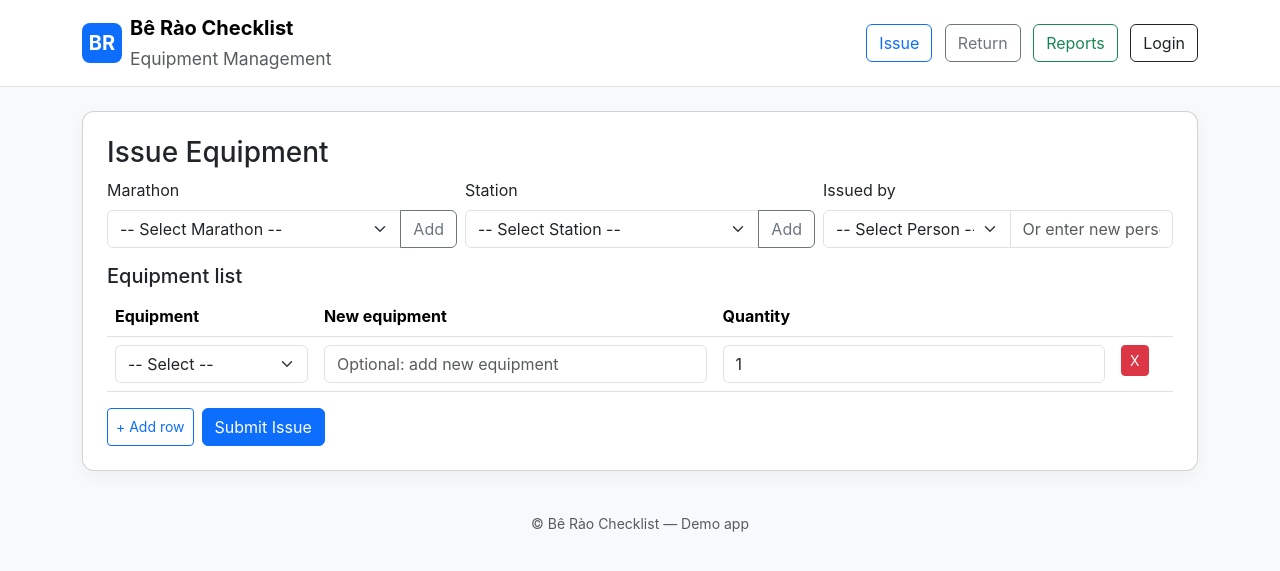
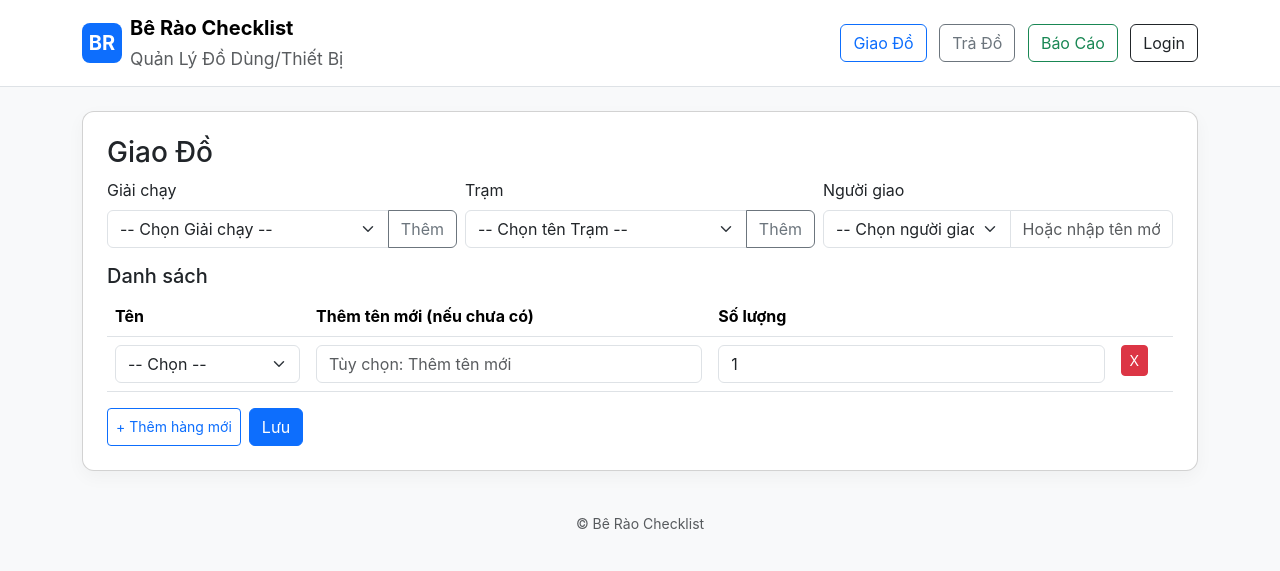
Before and after one commit to whalebeat/be-rao, a Flask app: page /issue in a window 1280 px wide. Shown: the top 571 px of the page. Run offline with Flask 2, Linux system fonts and the light colour scheme; data comes from the database, SQL or seed files in the repository; both versions use the stored data as it was after the commit; some libraries are stand-ins or nearby versions.

Commit message:
Update UX

```diff
--- a/app.py
+++ b/app.py
@@ -50,14 +50,26 @@
         equipment_ids = request.form.getlist('equipment[]')
         quantities = request.form.getlist('quantity[]')
         new_equipments = request.form.getlist('new_equipment[]')
-        for idx, ne in enumerate(new_equipments):
-            if ne and not ne.isspace():
-                eq = Equipment(name=ne.strip()); db.session.add(eq); db.session.commit()
-                if idx < len(equipment_ids) and (not equipment_ids[idx] or equipment_ids[idx]==''):
-                    equipment_ids[idx] = str(eq.id)
-                else:
-                    equipment_ids.append(str(eq.id))
-        for eq_id, qty in zip(equipment_ids, quantities):
+
+        # Build final equipment IDs list - use new_equipment[] if it has value, otherwise use equipment[]
+        final_equipment_ids = []
+        for idx in range(len(quantities)):
+            # Check if new_equipment has a value for this row
+            if idx < len(new_equipments) and new_equipments[idx] and not new_equipments[idx].isspace():
+                # Create new equipment and use its ID
+                eq = Equipment(name=new_equipments[idx].strip())
+                db.session.add(eq)
+                db.session.commit()
+                final_equipment_ids.append(str(eq.id))
+            elif idx < len(equipment_ids) and equipment_ids[idx]:
+                # Use the selected equipment ID from dropdown
+                final_equipment_ids.append(equipment_ids[idx])
+            else:
+                # No equipment selected for this row
+                final_equipment_ids.append(None)
+
+        # Save records
+        for eq_id, qty in zip(final_equipment_ids, quantities):
             try: q=int(qty)
             except: q=0
             if q<=0 or not eq_id: continue
--- a/templates/admin_login.html
+++ b/templates/admin_login.html
@@ -5,7 +5,7 @@
     <div class="col-md-4">
       <div class="card">
         <div class="card-body">
-          <h3 class="card-title text-center mb-4">Admin Login</h3>
+          <h3 class="card-title text-center mb-4">Admin Đăng Nhập</h3>
           <form method="post">
             <div class="mb-3">
               <label class="form-label">Username</label>
@@ -15,10 +15,10 @@
               <label class="form-label">Password</label>
               <input type="password" name="password" class="form-control" required>
             </div>
-            <button type="submit" class="btn btn-primary w-100">Login</button>
+            <button type="submit" class="btn btn-primary w-100">Đăng Nhập</button>
           </form>
           <div class="text-center mt-3">
-            <a href="{{ url_for('index') }}" class="text-muted">Back to Home</a>
+            <a href="{{ url_for('index') }}" class="text-muted">Về Trang Chủ</a>
           </div>
         </div>
       </div>
--- a/templates/base.html
+++ b/templates/base.html
@@ -15,13 +15,13 @@
           <div class="logo-circle me-2">BR</div>
           <div>
             <div class="fw-bold">Bê Rào Checklist</div>
-            <small class="text-muted">Equipment Management</small>
+            <small class="text-muted">Quản Lý Đồ Dùng/Thiết Bị</small>
           </div>
         </a>
         <div>
-          <a class="btn btn-outline-primary me-2" href="{{ url_for('issue') }}">Issue</a>
-          <a class="btn btn-outline-secondary me-2" href="{{ url_for('return_equipment') }}">Return</a>
-          <a class="btn btn-outline-success me-2" href="{{ url_for('report') }}">Reports</a>
+          <a class="btn btn-outline-primary me-2" href="{{ url_for('issue') }}">Giao Đồ</a>
+          <a class="btn btn-outline-secondary me-2" href="{{ url_for('return_equipment') }}">Trả Đồ</a>
+          <a class="btn btn-outline-success me-2" href="{{ url_for('report') }}">Báo Cáo</a>
           {% if session.get('admin_logged_in') %}
             <a class="btn btn-outline-warning" href="{{ url_for('admin_dashboard') }}">Admin</a>
           {% else %}
@@ -44,7 +44,7 @@
       {% block content %}{% endblock %}
     </main>
     <footer class="text-center text-muted py-3">
-      <small>© Bê Rào Checklist — Demo app</small>
+      <small>© Bê Rào Checklist</small>
     </footer>
     <script src="https://cdn.jsdelivr.net/npm/bootstrap@5.3.2/dist/js/bootstrap.bundle.min.js"></script>
     <script src="{{ url_for('static', filename='script.js') }}"></script>
--- a/templates/index.html
+++ b/templates/index.html
@@ -4,9 +4,9 @@
   <h2>Bê Rào Checklist</h2>
   <p class="text-muted">A simple, smart tool to track and manage marathon equipment.</p>
   <div class="d-flex gap-2">
-    <a class="btn btn-primary" href="{{ url_for('issue') }}">Issue Equipment</a>
-    <a class="btn btn-outline-secondary" href="{{ url_for('return_equipment') }}">Return Equipment</a>
-    <a class="btn btn-outline-success" href="{{ url_for('report') }}">View Reports</a>
+    <a class="btn btn-primary" href="{{ url_for('issue') }}">Giao Đồ</a>
+    <a class="btn btn-outline-secondary" href="{{ url_for('return_equipment') }}">Trả Đồ</a>
+    <a class="btn btn-outline-success" href="{{ url_for('report') }}">Xem Báo Cáo</a>
   </div>
 </div>
 {% endblock %}
--- a/templates/issue.html
+++ b/templates/issue.html
@@ -1,88 +1,88 @@
 {% extends "base.html" %}
 {% block content %}
 <div class="card p-4">
-  <h3>Issue Equipment</h3>
+  <h3>Giao Đồ</h3>
   <form method="post" id="issue-form">
     <div class="row g-2 mb-3">
       <div class="col-md-4">
-        <label class="form-label">Marathon</label>
+        <label class="form-label">Giải chạy</label>
         <div class="input-group">
           <select name="marathon" id="marathon-select" class="form-select">
-            <option value="">-- Select Marathon --</option>
+            <option value="">-- Chọn Giải chạy --</option>
             {% for m in marathons %}
               <option value="{{ m.id }}">{{ m.name }}</option>
             {% endfor %}
           </select>
-          <button class="btn btn-outline-secondary" type="button" data-bs-toggle="modal" data-bs-target="#addMarathonModal">Add</button>
+          <button class="btn btn-outline-secondary" type="button" data-bs-toggle="modal" data-bs-target="#addMarathonModal">Thêm</button>
         </div>
       </div>
       <div class="col-md-4">
-        <label class="form-label">Station</label>
+        <label class="form-label">Trạm</label>
         <div class="input-group">
           <select name="station" id="station-select" class="form-select">
-            <option value="">-- Select Station --</option>
+            <option value="">-- Chọn tên Trạm --</option>
             {% for s in stations %}
               <option value="{{ s.id }}">{{ s.name }}</option>
             {% endfor %}
           </select>
-          <button class="btn btn-outline-secondary" type="button" data-bs-toggle="modal" data-bs-target="#addStationModal">Add</button>
+          <button class="btn btn-outline-secondary" type="button" data-bs-toggle="modal" data-bs-target="#addStationModal">Thêm</button>
         </div>
       </div>
       <div class="col-md-4">
-        <label class="form-label">Issued by</label>
+        <label class="form-label">Người giao</label>
         <div class="input-group">
           <select name="person" id="person-select" class="form-select">
-            <option value="">-- Select Person --</option>
+            <option value="">-- Chọn người giao --</option>
             {% for p in persons %}
               <option value="{{ p.name }}">{{ p.name }}</option>
             {% endfor %}
           </select>
-          <input class="form-control" name="new_person" placeholder="Or enter new person">
+          <input class="form-control" name="new_person" placeholder="Hoặc nhập tên mới">
         </div>
       </div>
     </div>
 
-    <h5>Equipment list</h5>
+    <h5>Danh sách</h5>
     <table class="table" id="equipment-table">
-      <thead><tr><th>Equipment</th><th>New equipment</th><th>Quantity</th><th></th></tr></thead>
+      <thead><tr><th>Tên</th><th>Thêm tên mới (nếu chưa có)</th><th>Số lượng</th><th></th></tr></thead>
       <tbody>
         <tr class="item-row">
           <td>
             <select name="equipment[]" class="form-select">
-              <option value="">-- Select --</option>
+              <option value="">-- Chọn --</option>
               {% for e in equipments %}<option value="{{ e.id }}">{{ e.name }}</option>{% endfor %}
             </select>
           </td>
-          <td><input name="new_equipment[]" class="form-control" placeholder="Optional: add new equipment"></td>
+          <td><input name="new_equipment[]" class="form-control" placeholder="Tùy chọn: Thêm tên mới"></td>
           <td><input name="quantity[]" type="number" min="1" class="form-control" value="1"></td>
           <td><button type="button" class="btn btn-sm btn-danger remove-row">X</button></td>
         </tr>
       </tbody>
     </table>
     <div class="d-flex gap-2">
-      <button type="button" id="add-row" class="btn btn-sm btn-outline-primary">+ Add row</button>
-      <button type="submit" class="btn btn-primary">Submit Issue</button>
+      <button type="button" id="add-row" class="btn btn-sm btn-outline-primary">+ Thêm hàng mới</button>
+      <button type="submit" class="btn btn-primary">Lưu</button>
     </div>
   </form>
 </div>
 
 <!-- Modals -->
 <div class="modal fade" id="addMarathonModal" tabindex="-1"><div class="modal-dialog"><div class="modal-content">
-  <div class="modal-header"><h5 class="modal-title">Add Marathon</h5><button class="btn-close" data-bs-dismiss="modal"></button></div>
-  <div class="modal-body"><input id="new-marathon-name" class="form-control" placeholder="Marathon name or ID"></div>
-  <div class="modal-footer"><button class="btn btn-secondary" data-bs-dismiss="modal">Cancel</button><button id="save-marathon" class="btn btn-primary">Save</button></div>
+  <div class="modal-header"><h5 class="modal-title">Thêm giải chạy</h5><button class="btn-close" data-bs-dismiss="modal"></button></div>
+  <div class="modal-body"><input id="new-marathon-name" class="form-control" placeholder="Tên Giải chạy"></div>
+  <div class="modal-footer"><button class="btn btn-secondary" data-bs-dismiss="modal">Hủy</button><button id="save-marathon" class="btn btn-primary">Save</button></div>
 </div></div></div>
 
 <div class="modal fade" id="addStationModal" tabindex="-1"><div class="modal-dialog"><div class="modal-content">
-  <div class="modal-header"><h5 class="modal-title">Add Station</h5><button class="btn-close" data-bs-dismiss="modal"></button></div>
-  <div class="modal-body"><input id="new-station-name" class="form-control" placeholder="Station name"></div>
-  <div class="modal-footer"><button class="btn btn-secondary" data-bs-dismiss="modal">Cancel</button><button id="save-station" class="btn btn-primary">Save</button></div>
+  <div class="modal-header"><h5 class="modal-title">Thêm trạm</h5><button class="btn-close" data-bs-dismiss="modal"></button></div>
+  <div class="modal-body"><input id="new-station-name" class="form-control" placeholder="Tên Trạm"></div>
+  <div class="modal-footer"><button class="btn btn-secondary" data-bs-dismiss="modal">Hủy</button><button id="save-station" class="btn btn-primary">Save</button></div>
 </div></div></div>
 
 <div class="modal fade" id="addEquipmentModal" tabindex="-1"><div class="modal-dialog"><div class="modal-content">
-  <div class="modal-header"><h5 class="modal-title">Add Equipment</h5><button class="btn-close" data-bs-dismiss="modal"></button></div>
-  <div class="modal-body"><input id="new-equipment-name" class="form-control" placeholder="Equipment name"></div>
-  <div class="modal-footer"><button class="btn btn-secondary" data-bs-dismiss="modal">Cancel</button><button id="save-equipment" class="btn btn-primary">Save</button></div>
+  <div class="modal-header"><h5 class="modal-title">Thêm đồ</h5><button class="btn-close" data-bs-dismiss="modal"></button></div>
+  <div class="modal-body"><input id="new-equipment-name" class="form-control" placeholder="Tên mới"></div>
+  <div class="modal-footer"><button class="btn btn-secondary" data-bs-dismiss="modal">Hủy</button><button id="save-equipment" class="btn btn-primary">Save</button></div>
 </div></div></div>
 
 {% endblock %}
```
Also changed, not shown: templates/admin_dashboard.html (+18 -18 lines), templates/admin_edit_issue.html (+12 -12 lines), templates/admin_edit_return.html (+12 -12 lines), templates/report.html (+17 -17 lines), templates/return.html (+13 -13 lines), instance/database.db, 1 other file.
